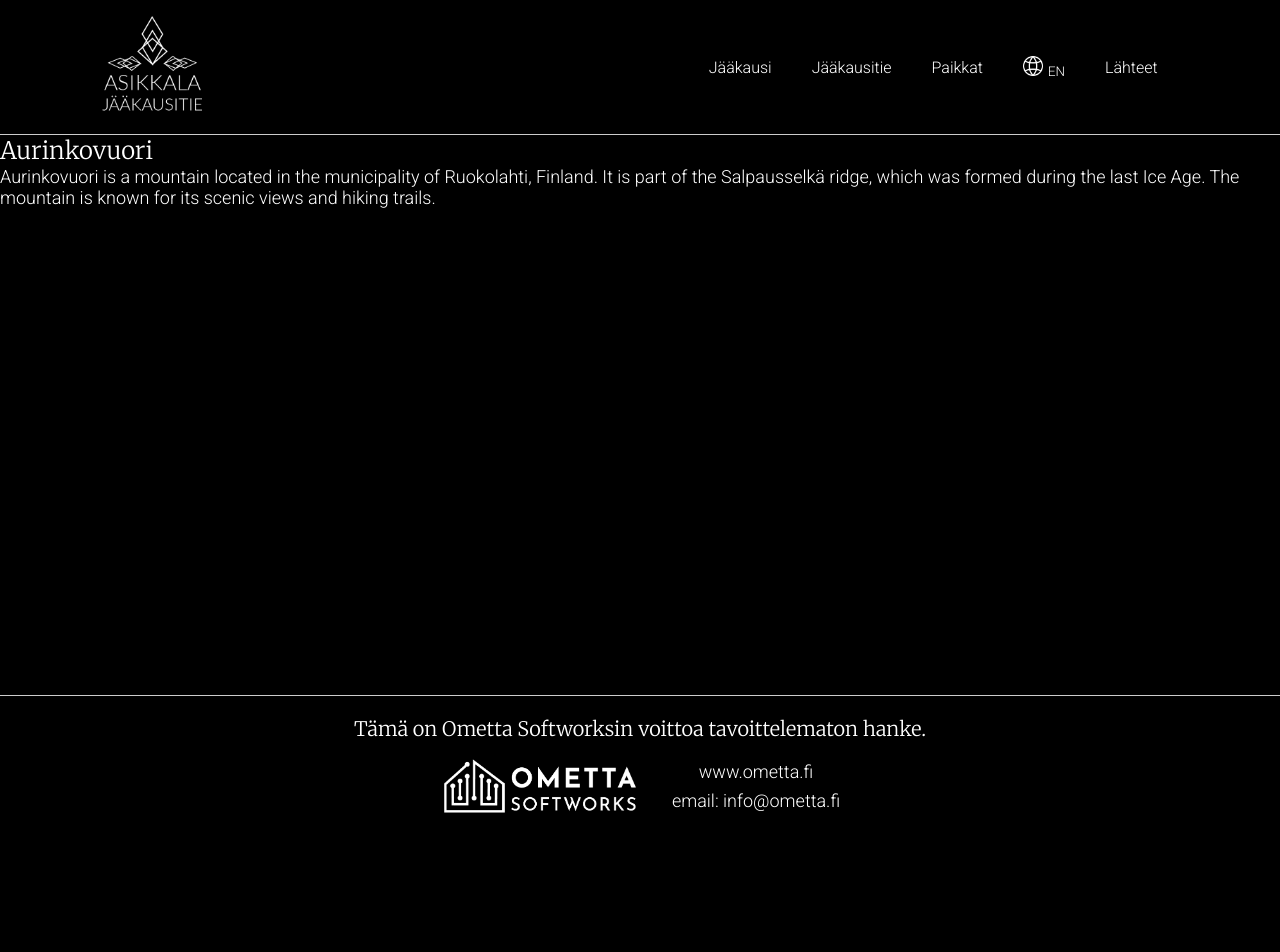
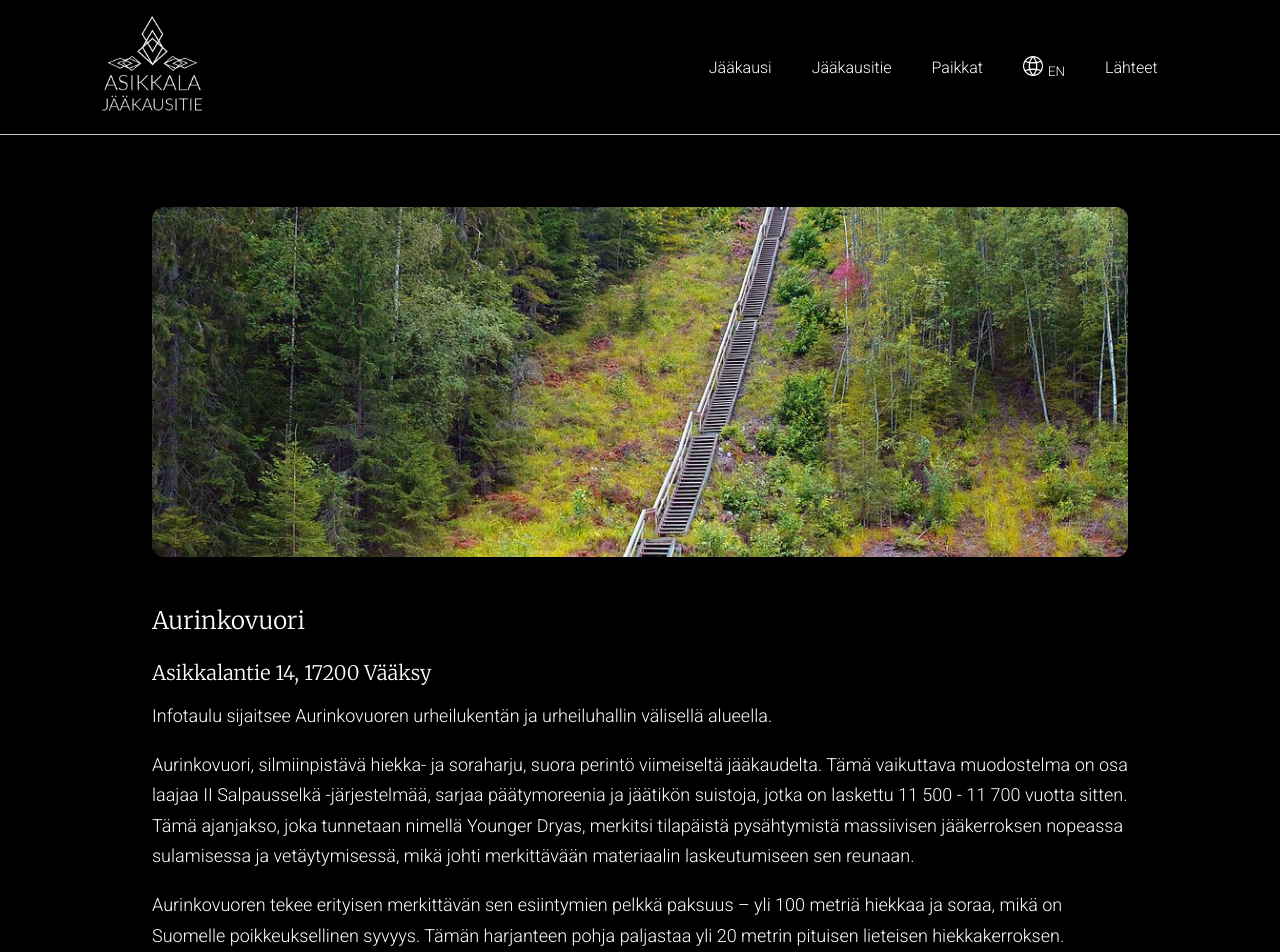
Before and after one commit to JustynaNeuvonen/JaakausitieAsikkala, a React (Vite) app: page /aurinkovuori in a window 1280 px wide. Shown: the top 952 px of the page. Before the commit the page ends 851 px from the top, so only its background shows below. Built offline with nearby package versions, Linux system fonts and the light colour scheme.

Commit message:
Aurinkvuori page

```diff
--- a/src/lang/en.json
+++ b/src/lang/en.json
@@ -50,5 +50,16 @@
   "Vaaksyp2": "However, geological forces continued to reshape the landscape. Uneven land uplift, with the northwest rising more quickly, caused the water level in the southern part of Lake Päijänne to gradually increase, flooding previously dry areas. This rise ceased around 7,000 years ago with the formation of the River Kymi. By then, the water had risen about 20 meters, and ancient Lake Päijänne extended to the basins of Lake Vesijärvi and the city of Lahti.",
   "Vaaksyp3": "The emergence of the River Kymi led to a subsequent drop in the water level in the Vääksy area, approximately 12 meters, bringing it close to its present position. Simultaneously, Lake Vesijärvi reformed for the second time, again dammed to the north by the Vääksy ridge. The water level then stabilized at around 83-85 meters above current sea level.",
   "Vaaksyp4": "Human activity has also influenced this system. In the 18th and 19th centuries, Lake Vesijärvi's water level was lowered to increase farmland. Later, between 1868 and 1871, the Vääksy Canal was constructed in the natural depression of the former river, minimizing excavation. This required the creation of a new channel for the Vääksynjoki.",
-  "Vaaksyp4": "The Vääksy Canal was subsequently improved in the early 20th century and again in the 1970s. Today, this 1.3-kilometer canal, with a lock accommodating a 2.8-3.35 meter difference in water levels, is the busiest in Finland, facilitating the passage of over 10,000 vessels annually. It stands as a testament to the long-term interplay of geological evolution and human engineering in this region."
+  "Vaaksyp4": "The Vääksy Canal was subsequently improved in the early 20th century and again in the 1970s. Today, this 1.3-kilometer canal, with a lock accommodating a 2.8-3.35 meter difference in water levels, is the busiest in Finland, facilitating the passage of over 10,000 vessels annually. It stands as a testament to the long-term interplay of geological evolution and human engineering in this region.",
+  "Aurinkoh1": "Aurinkovuori",
+  "Aurinkoh2": "Asikkalantie 14, 17200 Vääksy",
+  "Aurinkoh3": "The information board is located in the area between the Aurinkovuori sports field and the sports hall.",
+  "Aurinkop1": "The Aurinkovuori, a striking ridge of sand and gravel, a direct legacy of the last ice age. This impressive formation is part of the extensive II Salpausselkä system, a series of end moraines and glaciofluvial deltas laid down between 11,500 and 11,700 years ago. This period, known as the Younger Dryas, marked a temporary halt in the rapid melting and retreat of the massive ice sheet, leading to significant deposition of material at its edge.",
+  "Aurinkop2": "What makes Aurinkovuori particularly remarkable is the sheer thickness of its deposits – over 100 meters of sands and gravels, an exceptional depth for Finland. The base of this ridge reveals a layer of silty sand exceeding 20 meters.",
+  "Aurinkop3": "The steep northern face of Aurinkovuori tells a tale of direct contact with the ice margin. As the ice retreated, colossal blocks broke off and became buried beneath layers of sand and gravel. The subsequent melting of these ice blocks left behind depressions known as kettle holes, which can still be observed along the local jogging trails.",
+  "Aurinkop4": "Further up the northern slope, distinct lines mark ancient water levels, visible as zones of stones and boulders. The most prominent of these shorelines formed around 11,500 years ago when the Baltic Ice Lake underwent a dramatic 25-meter drop to the level of the Yoldia Sea.",
+  "Aurinkop5": "By comparing reconstructions of the ancient landscape with the scenery of today, the profound impact of fluctuating water levels on the environment becomes evident. Looking at the past, around 9,500 years ago, the newly formed Ancient Lake Päijänne was nearly 10 meters lower than its current level of 78 meters above sea level. At that time, a narrow waterway connected Vääksy to the north, east of Pernasaari island. Later, when Ancient Lake Päijänne reached its peak, the water level stood at almost 90 meters above sea level. The present shoreline around Vääksy was largely established approximately 7,000 years ago, following the formation of the River Kymi.",
+  "Aurinkop6": "Beyond its geological significance, the Aurinkovuori area played a crucial role in the history of plant life in Fennoscandia after the ice age. A unique survivor from this ancient flora is Anemone trifolia, a species found almost exclusively around Aurinkovuori in northern Europe, a true relic of a bygone era.",
+  "Aurinkop7": "Finally, the very ground beneath our feet continues to move. The immense weight of the Fennoscandian ice sheet caused a significant depression of the land surface. Since the ice melted, the land has been rebounding, a process of uplift that was initially rapid but has since slowed. This uplift continues today, fastest in the Bothnian Bay area at about 9 mm per year. Here in Asikkala, the land is rising at a rate of approximately 3 mm per year, a subtle but persistent reminder of the powerful forces that shaped this landscape."
+
 }
--- a/src/lang/fi.json
+++ b/src/lang/fi.json
@@ -50,6 +50,16 @@
         "Vaaksyp2": "Geologiset voimat kuitenkin jatkoivat maiseman muokkaamista. Epätasainen maankohoaminen luoteen noustessa nopeammin nosti Päijänteen eteläosan vedenkorkeuden vähitellen ja tulvi aiemmin kuivia alueita. Tämä nousu loppui noin 7000 vuotta sitten Kymi-joen muodostuessa. Siihen mennessä vesi oli noussut noin 20 metriä ja muinainen Päijänne ulottui Vesijärven altaille ja Lahden kaupunkiin.",
         "Vaaksyp3": "Kymijoen ilmaantuminen johti siihen, että Vääksyn alueella vedenpinta laski noin 12 metriä lähelle nykyistä sijaintiaan. Samanaikaisesti Vesijärvi uudistui toisen kerran, jälleen pohjoisessa Vääksyn harjanteen padottua. Vedenpinta vakiintui sitten noin 83-85 metriin nykyisen merenpinnan yläpuolella.",
         "Vaaksyp4": "Myös ihmisen toiminta on vaikuttanut tähän järjestelmään. 1700- ja 1800-luvuilla Vesijärven vedenkorkeutta alennettiin viljelysmaan lisäämiseksi. Myöhemmin, vuosina 1868-1871, Vääksyn kanava rakennettiin entisen joen luonnolliseen syvennykseen minimoimalla kaivaukset. Tämä edellytti uuden kanavan luomista Vääksynjoelle.",
-        "Vaaksyp4": "Vääksyn kanavaa kunnostettiin myöhemmin 1900-luvun alussa ja uudelleen 1970-luvulla. Tämä 1,3 kilometriä pitkä kanava, jonka sulku 2,8-3,35 metrin vedenkorkeuserolle mahtuu, on nykyään Suomen vilkkain, ja se mahdollistaa yli 10 000 aluksen kulkemisen vuosittain. Se on osoitus geologisen evoluution ja ihmisen tekniikan pitkän aikavälin vuorovaikutuksesta tällä alueella."
+        "Vaaksyp4": "Vääksyn kanavaa kunnostettiin myöhemmin 1900-luvun alussa ja uudelleen 1970-luvulla. Tämä 1,3 kilometriä pitkä kanava, jonka sulku 2,8-3,35 metrin vedenkorkeuserolle mahtuu, on nykyään Suomen vilkkain, ja se mahdollistaa yli 10 000 aluksen kulkemisen vuosittain. Se on osoitus geologisen evoluution ja ihmisen tekniikan pitkän aikavälin vuorovaikutuksesta tällä alueella.",
+        "Aurinkoh1": "Aurinkovuori",
+        "Aurinkoh2": "Asikkalantie 14, 17200 Vääksy",
+        "Aurinkoh3": "Infotaulu sijaitsee Aurinkovuoren urheilukentän ja urheiluhallin välisellä alueella.",
+        "Aurinkop1": "Aurinkovuori, silmiinpistävä hiekka- ja soraharju, suora perintö viimeiseltä jääkaudelta. Tämä vaikuttava muodostelma on osa laajaa II Salpausselkä -järjestelmää, sarjaa päätymoreenia ja jäätikön suistoja, jotka on laskettu 11 500 - 11 700 vuotta sitten. Tämä ajanjakso, joka tunnetaan nimellä Younger Dryas, merkitsi tilapäistä pysähtymistä massiivisen jääkerroksen nopeassa sulamisessa ja vetäytymisessä, mikä johti merkittävään materiaalin laskeutumiseen sen reunaan.",
+        "Aurinkop2": "Aurinkovuoren tekee erityisen merkittävän sen esiintymien pelkkä paksuus – yli 100 metriä hiekkaa ja soraa, mikä on Suomelle poikkeuksellinen syvyys. Tämän harjanteen pohja paljastaa yli 20 metrin pituisen lieteisen hiekkakerroksen.",
+        "Aurinkop3": "Aurinkovuoren jyrkkä pohjoispinta kertoo suorasta kosketuksesta jääreunaan. Jään vetäytyessä jättimäiset lohkot murtuivat ja hautautuivat hiekka- ja sorakerrosten alle. Näiden jäälohkareiden myöhempi sulaminen jätti jälkeensä kattilareiäksi kutsuttuja painaumia, joita voidaan edelleen havaita paikallisten lenkkipolkujen varrella.",
+        "Aurinkop4": "Pohjoisen rinteen ylempänä selkeät viivat osoittavat muinaisia vedenkorkeuksia, jotka näkyvät kivi- ja lohkareina. Näkyvin rantaviiva muodostui noin 11 500 vuotta sitten, kun Itämeren jääjärvi putosi dramaattisesti 25 metriä Yoldiameren tasolle.",
+        "Aurinkop5": "Vertaamalla muinaisen maiseman rekonstruktioita nykypäivän maisemiin käy ilmi vedenpinnan vaihteluiden syvällinen vaikutus ympäristöön. Menneisyyteen katsottuna noin 9 500 vuotta sitten vasta muodostunut Muinainen Päijänne oli lähes 10 metriä alempana kuin nykyinen 78 metriä merenpinnan yläpuolella. Tuolloin kapea vesiväylä yhdisti Vääksyn pohjoiseen, Pernasaaren itään. Myöhemmin, kun Muinainen Päijänne saavutti huippunsa, vedenpinta oli lähes 90 metriä merenpinnan yläpuolella. Nykyinen rantaviiva Vääksyn ympärille muodostui suurelta osin noin 7 000 vuotta sitten Kymijoen muodostumisen jälkeen.",
+        "Aurinkop6": "Geologisen merkityksensä lisäksi Aurinkovuoren seudulla oli ratkaiseva rooli jääkauden jälkeisessä Fennoskandian kasvillisuuden historiassa. Ainutlaatuinen selviytyjä tästä ikivanhasta kasvistosta on Anemone trifolia, lähes yksinomaan Pohjois-Euroopan Aurinkovuoren ympäristössä esiintyvä laji, todellinen menneen ajan jäännös.",
+        "Aurinkop7": "Lopulta maa jalkojemme alla jatkaa liikkumistaan. Fennoskandian jäätikön valtava paino aiheutti merkittävän maanpinnan painamisen. Jään sulamisen jälkeen maa on elpynyt, kohoamisprosessi, joka oli aluksi nopea, mutta on sittemmin hidastunut. Tämä nousu jatkuu tänään, nopeimmin Perämeren alueella, noin 9 mm vuodessa. Täällä Asikkalassa maa kohoaa noin 3 mm vuodessa, mikä on hienovarainen mutta jatkuva muistutus tätä maisemaa muovanneista mahtavista voimista."
 
 }
--- a/src/pages/aurinkovuori/Aurinkovuori.jsx
+++ b/src/pages/aurinkovuori/Aurinkovuori.jsx
@@ -1,11 +1,25 @@
 import React from 'react'
+import { useTranslation } from 'react-i18next';
+import aurinkovuori1 from '../../assets/Aurinkovuori1.jpg';
+import aurinkovuori2 from '../../assets/Aurinkovuori2.jpg';
+import aurinkovuori3 from '../../assets/Aurinkovuori3.jpg';
+import InfoCardWithGallery from '../../components/InfoCardWithGallery';
 
 function Aurinkovuori() {
+  const { t } = useTranslation();
   return (
-    <div>
-      <h1>Aurinkovuori</h1>
-      <p>Aurinkovuori is a mountain located in the municipality of Ruokolahti, Finland. It is part of the Salpausselkä ridge, which was formed during the last Ice Age. The mountain is known for its scenic views and hiking trails.</p>
-    </div>
+    <InfoCardWithGallery mainImg={aurinkovuori1} galleryImgs={[aurinkovuori2,aurinkovuori3 , aurinkovuori1 ,]}>
+      <h1>{t('Aurinkoh1')}</h1>
+      <h2>{t('Aurinkoh2')}</h2>
+      <p>{t('Aurinkoh3')}</p>
+      <p>{t('Aurinkop1')}</p>
+      <p>{t('Aurinkop2')}</p>
+      <p>{t('Aurinkop3')}</p>
+      <p>{t('Aurinkop4')}</p>
+      <p>{t('Aurinkop5')}</p>
+      <p>{t('Aurinkop6')}</p>
+      <p>{t('Aurinkop7')}</p>
+      </InfoCardWithGallery>
   )
 }
 
```
Also changed, not shown: src/assets/Aurinkovuori2.jpg (added), src/assets/Aurinkovuori3.jpg (added).
